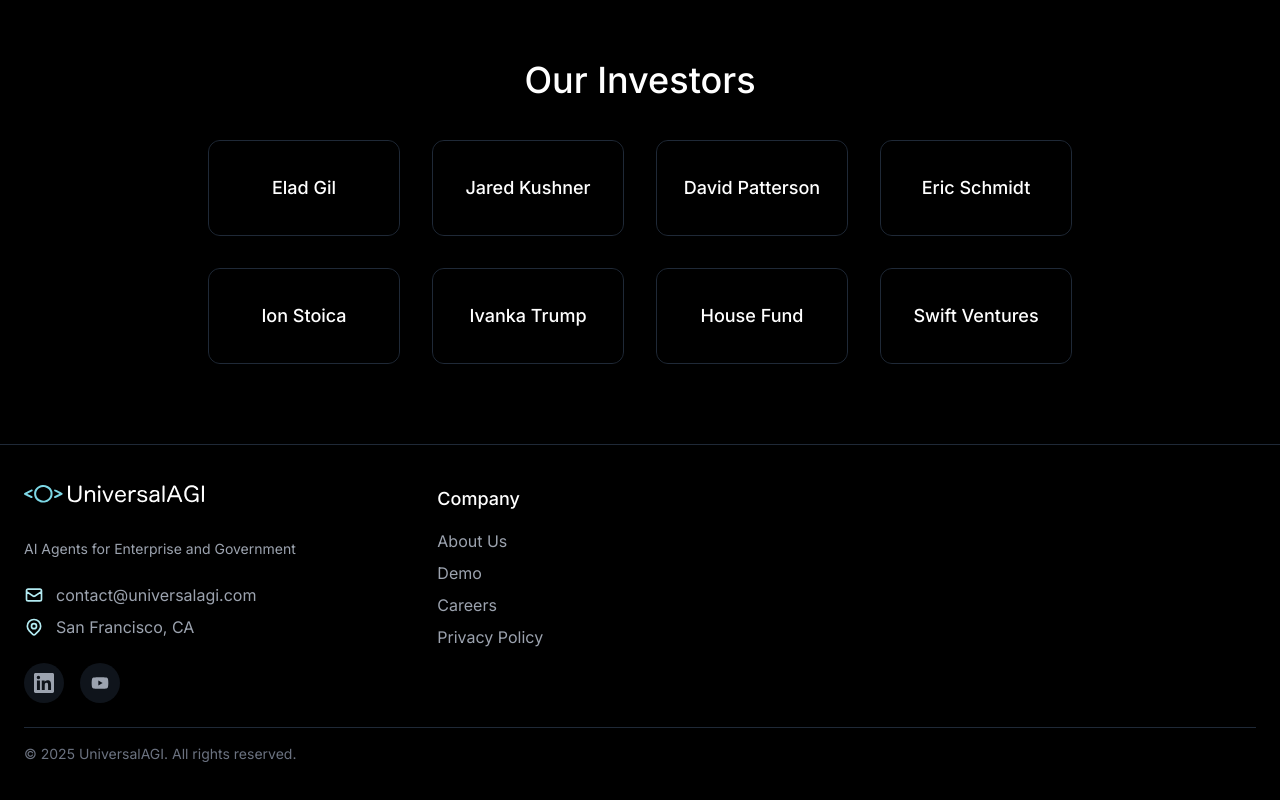
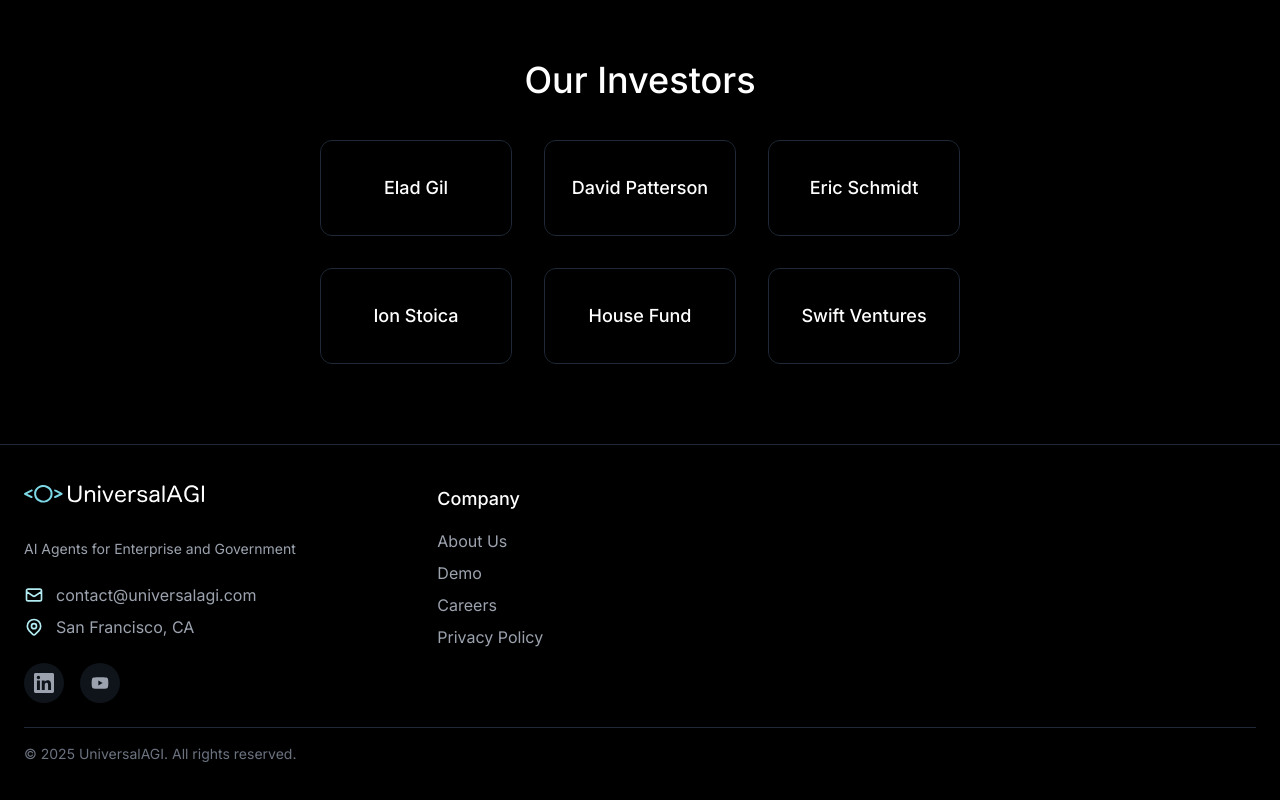
Before and after one commit to krisselberg/uagi-website-personal, a Next.js app: page /about in a window 1280 px wide. Shown: the part 813-1613 px from the top of the page. Built offline with nearby package versions, Linux system fonts and the light colour scheme.

Commit message:
Updated investors

```diff
--- a/src/app/about/page.tsx
+++ b/src/app/about/page.tsx
@@ -86,10 +86,6 @@
                 </div>
                 <div className="w-48 h-24 rounded-xl overflow-hidden border border-gray-800 hover:border-gray-700 transition-all duration-500 hover:translate-y-[-4px] backdrop-blur-sm bg-black/40 flex items-center justify-center group">
                   <div className="absolute inset-0 bg-black/40 opacity-100 group-hover:opacity-80 transition-opacity duration-300"></div>
-                  <span className="text-white text-lg font-medium relative z-10 group-hover:text-[#B3EBF2] transition-colors duration-300">Jared Kushner</span>
-                </div>
-                <div className="w-48 h-24 rounded-xl overflow-hidden border border-gray-800 hover:border-gray-700 transition-all duration-500 hover:translate-y-[-4px] backdrop-blur-sm bg-black/40 flex items-center justify-center group">
-                  <div className="absolute inset-0 bg-black/40 opacity-100 group-hover:opacity-80 transition-opacity duration-300"></div>
                   <span className="text-white text-lg font-medium relative z-10 group-hover:text-[#B3EBF2] transition-colors duration-300">David Patterson</span>
                 </div>
                 <div className="w-48 h-24 rounded-xl overflow-hidden border border-gray-800 hover:border-gray-700 transition-all duration-500 hover:translate-y-[-4px] backdrop-blur-sm bg-black/40 flex items-center justify-center group">
@@ -102,10 +98,6 @@
                 <div className="w-48 h-24 rounded-xl overflow-hidden border border-gray-800 hover:border-gray-700 transition-all duration-500 hover:translate-y-[-4px] backdrop-blur-sm bg-black/40 flex items-center justify-center group">
                   <div className="absolute inset-0 bg-black/40 opacity-100 group-hover:opacity-80 transition-opacity duration-300"></div>
                   <span className="text-white text-lg font-medium relative z-10 group-hover:text-[#B3EBF2] transition-colors duration-300">Ion Stoica</span>
-                </div>
-                <div className="w-48 h-24 rounded-xl overflow-hidden border border-gray-800 hover:border-gray-700 transition-all duration-500 hover:translate-y-[-4px] backdrop-blur-sm bg-black/40 flex items-center justify-center group">
-                  <div className="absolute inset-0 bg-black/40 opacity-100 group-hover:opacity-80 transition-opacity duration-300"></div>
-                  <span className="text-white text-lg font-medium relative z-10 group-hover:text-[#B3EBF2] transition-colors duration-300">Ivanka Trump</span>
                 </div>
                 <div className="w-48 h-24 rounded-xl overflow-hidden border border-gray-800 hover:border-gray-700 transition-all duration-500 hover:translate-y-[-4px] backdrop-blur-sm bg-black/40 flex items-center justify-center group">
                   <div className="absolute inset-0 bg-black/40 opacity-100 group-hover:opacity-80 transition-opacity duration-300"></div>
```
